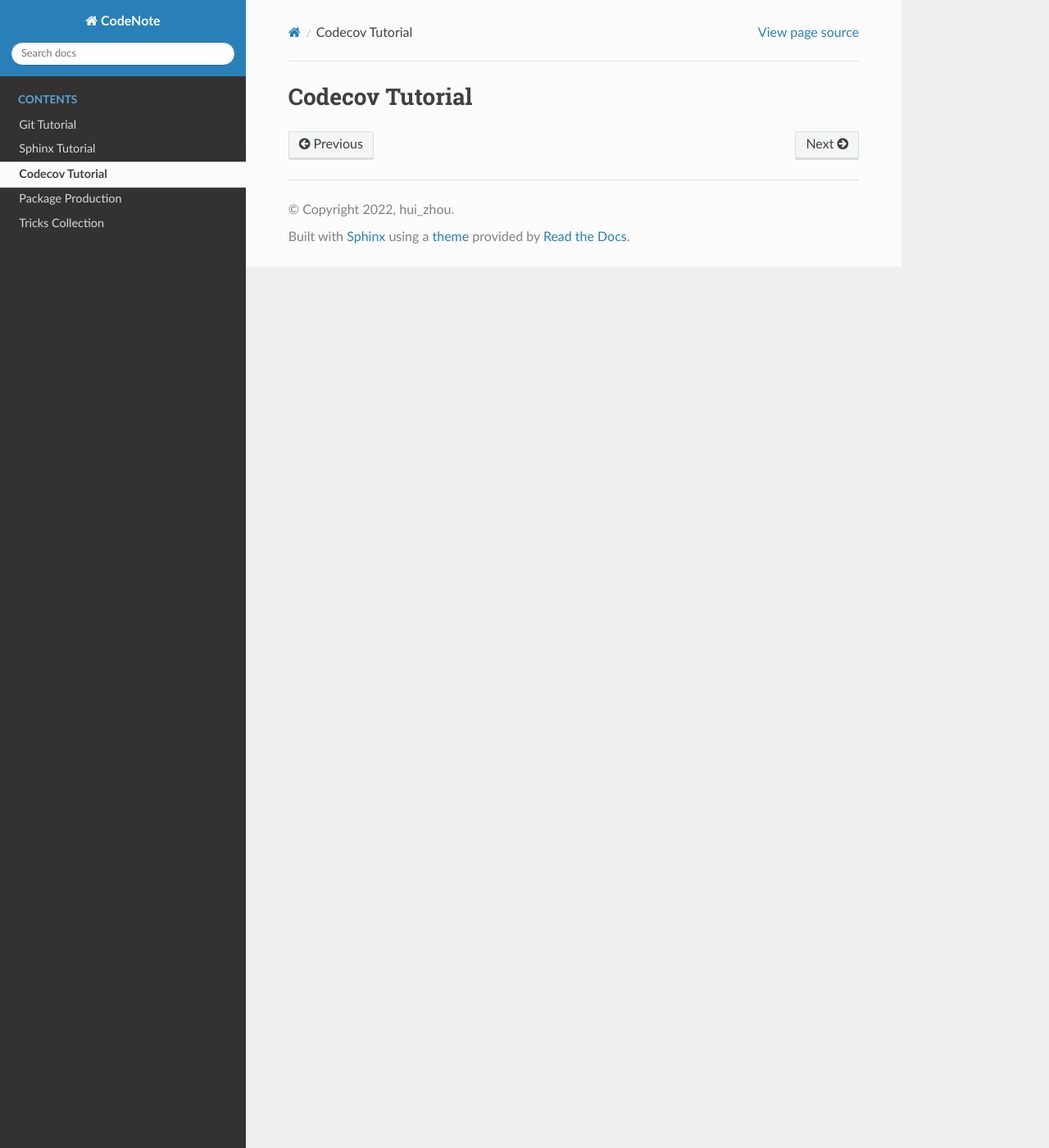
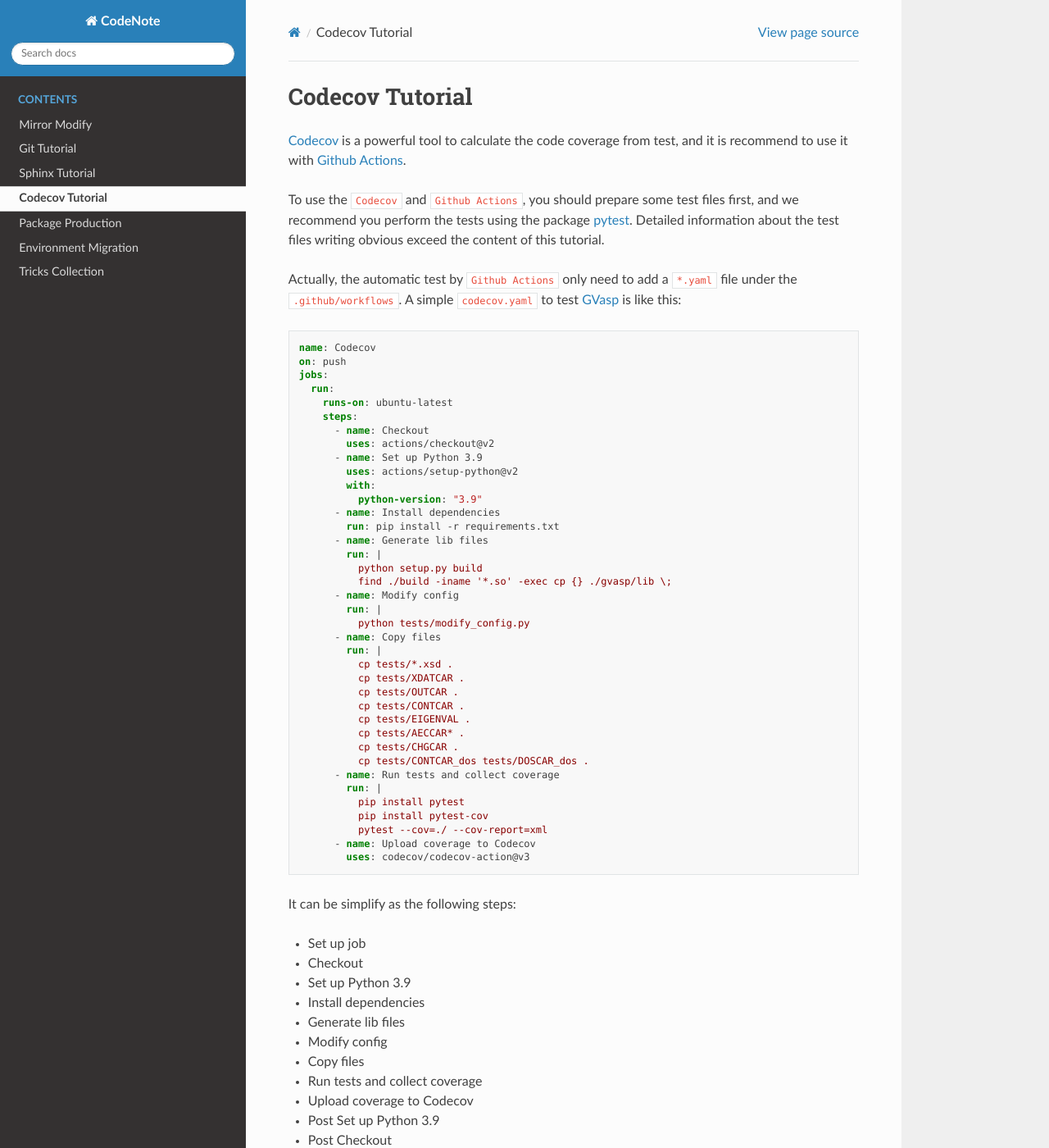
Before and after one commit to Rasic2/CodeNote, a Sphinx documentation site: the page built from docs/source/codecov.md, in a window 1280 px wide and 1400 px high. Shown: the whole window at 82% size. Built offline with Sphinx 7.4.7 and the Read the Docs theme 2.0.0, drawn with Linux system fonts in a browser that asks for light colours; some of the changed text lies outside the part shown.

Commit message:
add codecov, tricks, mirror and migration

````diff
--- a/docs/source/codecov.md
+++ b/docs/source/codecov.md
@@ -1 +1,67 @@
 # Codecov Tutorial
+
+[Codecov](https://about.codecov.io/) is a powerful tool to calculate the code coverage from test, and it is recommend to use it with [Github Actions](https://docs.github.com/cn/actions).
+
+To use the `Codecov` and `Github Actions`, you should prepare some test files first, and we recommend you perform the tests using the package [pytest](https://docs.pytest.org/en/7.1.x/). Detailed information about the test files writing obvious exceed the content of this tutorial.
+
+Actually, the automatic test by `Github Actions` only need to add a `*.yaml` file under the `.github/workflows`. A simple `codecov.yaml` to test [GVasp](https://github.com/Rasic2/gvasp) is like this:
+
+```yaml
+name: Codecov
+on: push
+jobs:
+  run:
+    runs-on: ubuntu-latest
+    steps:
+      - name: Checkout
+        uses: actions/checkout@v2
+      - name: Set up Python 3.9
+        uses: actions/setup-python@v2
+        with:
+          python-version: "3.9"
+      - name: Install dependencies
+        run: pip install -r requirements.txt
+      - name: Generate lib files
+        run: |
+          python setup.py build
+          find ./build -iname '*.so' -exec cp {} ./gvasp/lib \;
+      - name: Modify config
+        run: |
+          python tests/modify_config.py
+      - name: Copy files
+        run: |
+          cp tests/*.xsd .
+          cp tests/XDATCAR .
+          cp tests/OUTCAR .
+          cp tests/CONTCAR .
+          cp tests/EIGENVAL .
+          cp tests/AECCAR* .
+          cp tests/CHGCAR .
+          cp tests/CONTCAR_dos tests/DOSCAR_dos .
+      - name: Run tests and collect coverage
+        run: |
+          pip install pytest
+          pip install pytest-cov
+          pytest --cov=./ --cov-report=xml
+      - name: Upload coverage to Codecov
+        uses: codecov/codecov-action@v3
+```
+
+It can be simplify as the following steps:
+
+- Set up job
+- Checkout
+- Set up Python 3.9
+- Install dependencies
+- Generate lib files
+- Modify config
+- Copy files
+- Run tests and collect coverage
+- Upload coverage to Codecov
+- Post Set up Python 3.9
+- Post Checkout
+- Complete job
+
+In fact, how to perform the automatic test depends on your project, for example, the `generate lib files`, `modify config` and `copy files` are mostly will occur for your project.
+
+The detailed information about the arguments in `*.yaml` can see [here](https://docs.github.com/en/actions/using-workflows/workflow-syntax-for-github-actions).
--- a/docs/source/index.rst
+++ b/docs/source/index.rst
@@ -7,8 +7,10 @@
    :maxdepth: 2
    :caption: Contents
 
+   mirror.rst
    git.md
    sphinx.md
    codecov.md
    package.rst
+   migration.rst
    tricks.md
````
Also changed, not shown: README.md (+1 -1 lines), docs/source/migration.rst (added, +8 -0 lines), docs/source/mirror.rst (added, +25 -0 lines), docs/source/tricks.md (+2 -0 lines).
